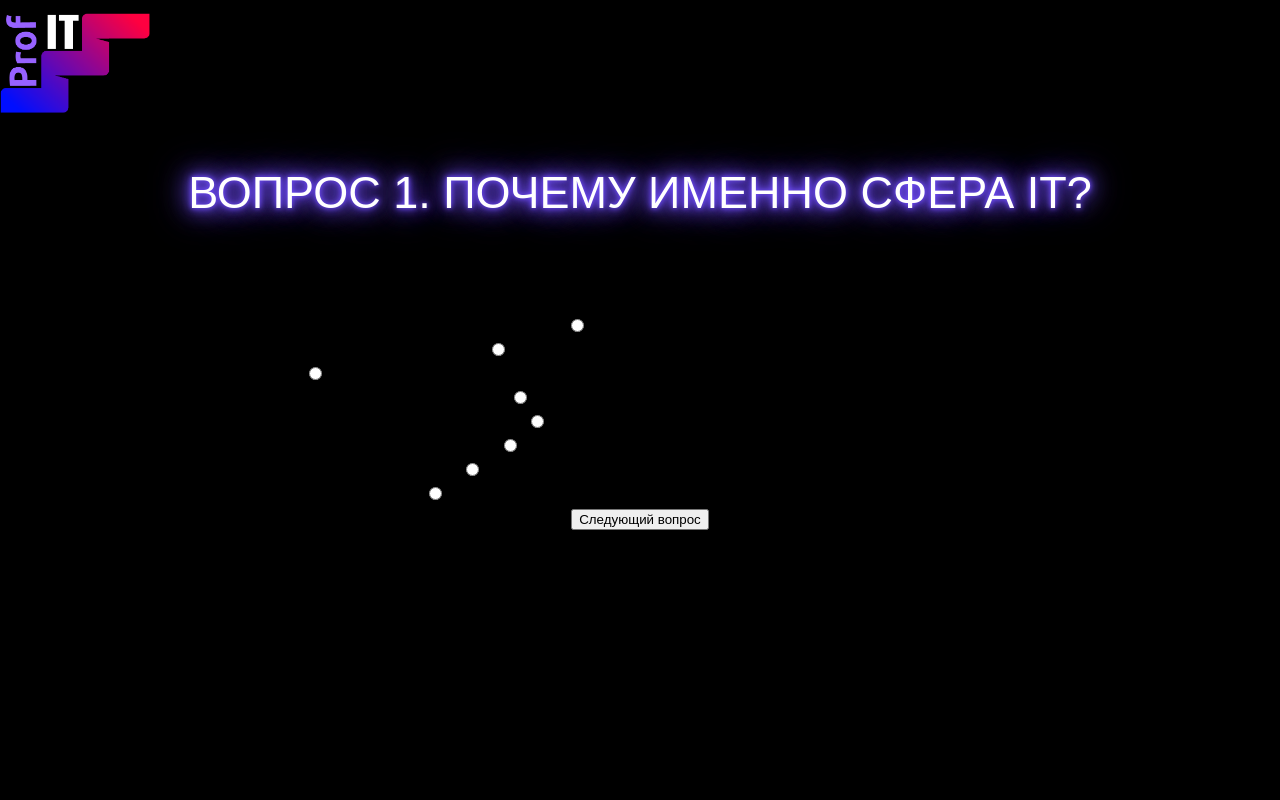
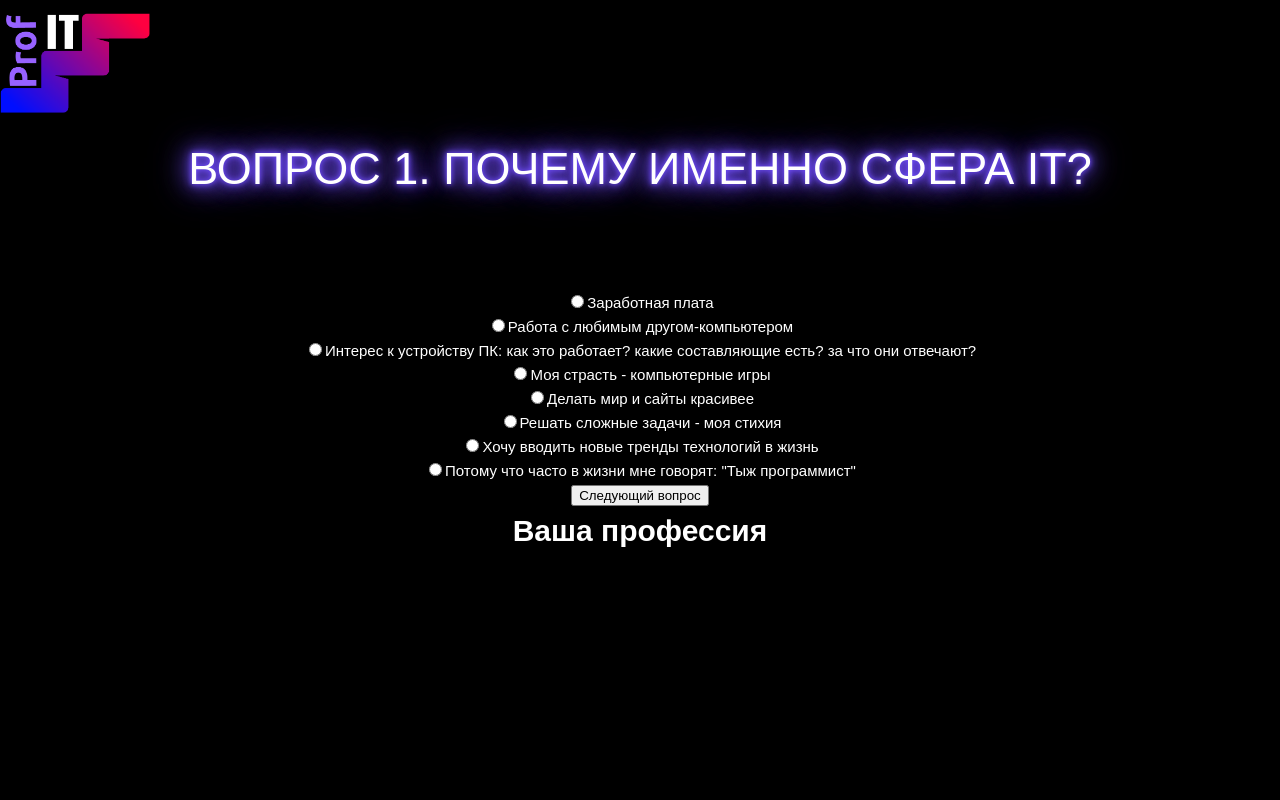
Before and after one commit to RUfreestyler/profit, a PHP site: page /test.html in a window 1280 px wide. Run offline with PHP 8.4, Linux system fonts and the light colour scheme.

Commit message:
добавлено переключение между вопросами и подсчет баллов

```diff
--- a/css/test.css
+++ b/css/test.css
@@ -2,6 +2,7 @@ body {
 	margin: 0;
 	font-family: 'Montserrat', sans-serif;
 	font-size: 15px;
+	color: white;
 	line-height: 1.6;
 }
 
@@ -26,6 +27,10 @@ h6 {
 	width: 100%;
 	max-width: 1250px;
 	margin: 8px auto;
+}
+
+.hidden{
+	display: none;
 }
 
 /* Intro */
--- a/test.html
+++ b/test.html
@@ -21,21 +21,40 @@
 			<div class="container">
 				<div class="intro__inner">
 					<h1 class="intro__title">Вопрос 1. Почему именно сфера IT?</h1>
-					 <div class="answer1">
-  <input type="radio" id="choice1" name="answer" value="a1" class="form-control">Заработная плата</br>
-	<input type="radio" id="choice2" name="answer" value="a2" class="form-control">Работа с любимым другом-компьютером</br>
-	<input type="radio" id="choice3" name="answer" value="a3">Интерес к устройству ПК: как это работает? какие составляющие есть? за что они отвечают?</br>
-	<input type="radio" id="choice4" name="answer" value="a4">Моя страсть - компьютерные игры</br>
-	<input type="radio" id="choice5" name="answer" value="a5">Делать мир и сайты красивее</br>
-	<input type="radio" id="choice6" name="answer" value="a6">Решать сложные задачи - моя стихия</br>
-	<input type="radio" id="choice7" name="answer" value="a7">Хочу вводить новые тренды технологий в жизнь</br>
-	<input type="radio" id="choice8" name="answer" value="a8">Потому что часто в жизни мне говорят: "Тыж программист"</br>
-
-
-
-	<button class="btn"  type="submit" id="next">Следующий вопрос</button>
+					 <div class="questionAll question1">
+            <input type="radio" id="choice1" name="answer1" value="a1">Заработная плата</br>
+            <input type="radio" id="choice2" name="answer1" value="a2">Работа с любимым другом-компьютером</br>
+            <input type="radio" id="choice3" name="answer1" value="a3">Интерес к устройству ПК: как это работает? какие составляющие есть? за что они отвечают?</br>
+            <input type="radio" id="choice4" name="answer1" value="a4">Моя страсть - компьютерные игры</br>
+            <input type="radio" id="choice5" name="answer1" value="a5">Делать мир и сайты красивее</br>
+            <input type="radio" id="choice6" name="answer1" value="a6">Решать сложные задачи - моя стихия</br>
+            <input type="radio" id="choice7" name="answer1" value="a7">Хочу вводить новые тренды технологий в жизнь</br>
+            <input type="radio" id="choice8" name="answer1" value="a8">Потому что часто в жизни мне говорят: "Тыж программист"</br>
 					</div>
+          <div class="questionAll question2 hidden">
+            <h1 class="intro__title">Какие качества характеризуют вас?</h1>
+            <input type="radio" name="answer2" value="a1">Усидчивость<br>
+            <input type="radio" name="answer2" value="a2">Креативность<br>
+            <input type="radio" name="answer2" value="a3">Умение создавать что-то новое из ничего<br>
+            <input type="radio" name="answer2" value="a4">Аналитические умения<br>
+            <input type="radio" name="answer2" value="a5">Непостоянность<br>
+          </div>
+          <div class="questionAll question3 hidden"></div>
+          <div class="questionAll question4 hidden"></div>
+          <div class="questionAll question5 hidden"></div>
+          <div class="questionAll question6 hidden"></div>
+          <div class="questionAll question7 hidden"></div>
+          <div class="questionAll question8 hidden"></div>
+          <div class="questionAll question9 hidden"></div>
+          <div class="questionAll question10 hidden"></div>
+          <button class="btn"  type="button" id="next">Следующий вопрос</button>
+          <div id="results">
+            <h1>Ваша профессия <span id="profession"></span></h1>
+          </div>
       </div>
 
     </div>
   </div>
+  <script src="js/balliZaOtveti.js"></script>
+</body>
+</html>
```
Also changed, not shown: js/balliZaOtveti.js (+77 -4 lines).
